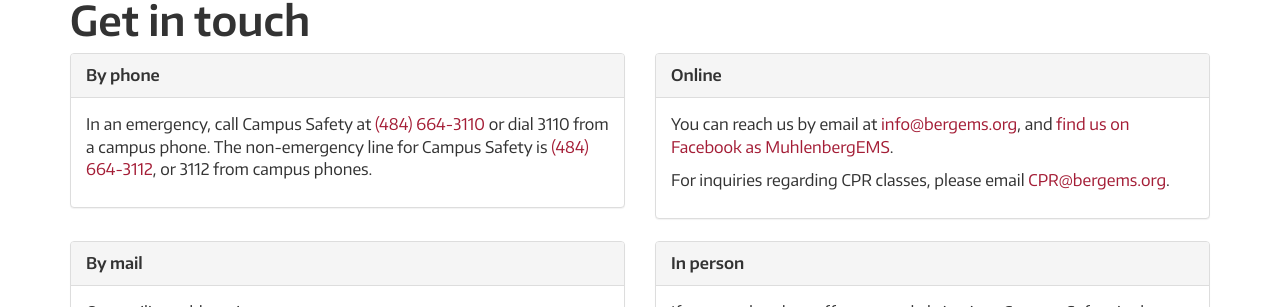
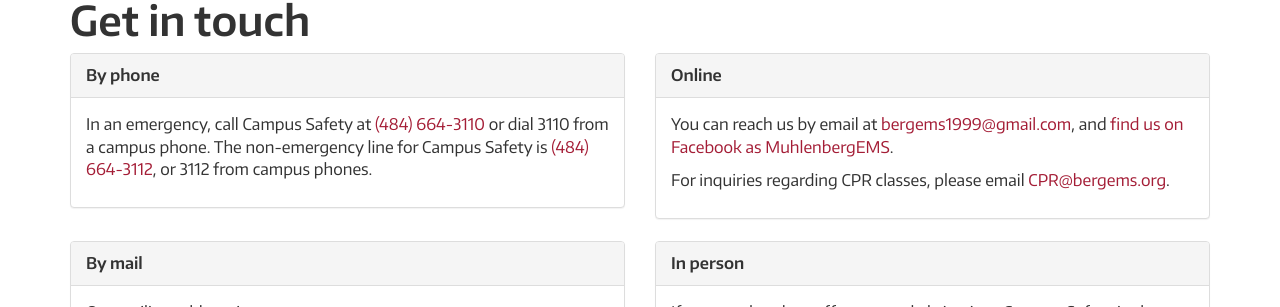
Before and after one commit to MCEMS/www, a Jekyll site: the page built from contact/index.html, in a window 1280 px wide. Shown: the part 359-666 px from the top of the page. Built offline with Jekyll 4.4.1, drawn with Linux system fonts in a browser that asks for light colours; nearby versions of some CDN libraries.

Commit message:
Update index.html

```diff
--- a/contact/index.html
+++ b/contact/index.html
@@ -19,7 +19,7 @@
     <div class="panel panel-default">
       <div class="panel-heading"><strong>Online</strong></div>
       <div class="panel-body">
-        <p>You can reach us by email at <a href="mailto:info@bergems.org">info@bergems.org</a>, and <a href="https://www.facebook.com/MuhlenbergEMS">find us on Facebook as MuhlenbergEMS</a>.</p>
+        <p>You can reach us by email at <a href="mailto:bergems1999@gmail.com">bergems1999@gmail.com</a>, and <a href="https://www.facebook.com/MuhlenbergEMS">find us on Facebook as MuhlenbergEMS</a>.</p>
         <p>For inquiries regarding CPR classes, please email <a href="mailto:cpr@bergems.org">CPR@bergems.org</a>.</p>
       </div>
     </div>
```
